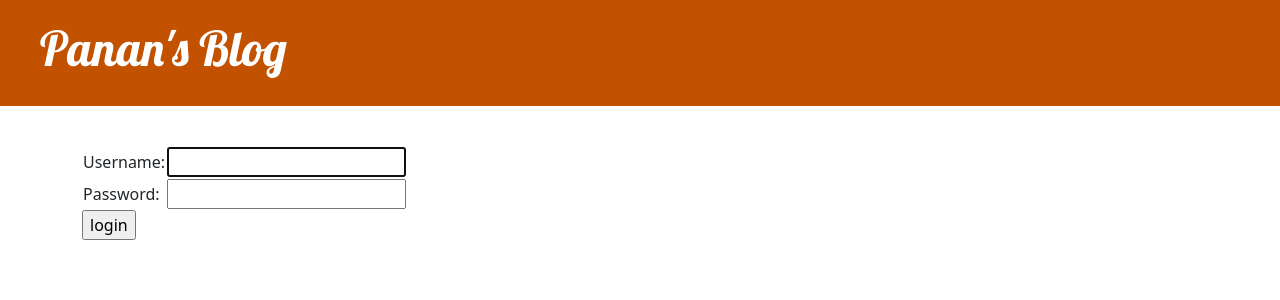
After one commit to panan2012/first_Djangosite, a Django app: page /accounts/login/ in a window 1280 px wide. The commit adds this page. Shown: the top 300 px of the page. Run offline with Django 3.2, Linux system fonts and the light colour scheme.

```diff
--- a/blog/templates/blog/base.html
+++ b/blog/templates/blog/base.html
@@ -9,22 +9,24 @@
     </head>
     <body>
         <body>
-            <header class="page-header">
-              <div class="container">
-                <a href="{% url 'post_new' %}" class="top-menu">
-                    {% include './icons/pencil-fill.svg' %}
-                </a>
-                  <h1><a href="/">Panan's Blog</a></h1>
-              </div>
-            </header>
-            <main class="container">
+            <div class="page-header">
+                {% if user.is_authenticated %}
+                    <a href="{% url 'post_new' %}" class="top-menu"><span class="glyphicon glyphicon-plus"></span></a>
+                    <a href="{% url 'post_draft_list' %}" class="top-menu"><span class="glyphicon glyphicon-edit"></span></a>
+                    <p class="top-menu">Hello {{ user.username }} <small>(<a href="{% url 'logout' %}">Log out</a>)</small></p>
+                {% else %}
+                    <a href="{% url 'login' %}" class="top-menu"><span class="glyphicon glyphicon-lock"></span></a>
+                {% endif %}
+                <h1><a href="/">Panan's Blog</a></h1>
+            </div>
+            <div class="content container">
                 <div class="row">
-                    <div class="col">
+                    <div class="col-md-8">
                     {% block content %}
                     {% endblock %}
                     </div>
                 </div>
-            </main>
+            </div>
         </body>
     </body>
 </html>
--- /dev/null
+++ b/blog/templates/registration/login.html
@@ -0,0 +1,24 @@
+{% extends "blog/base.html" %}
+
+{% block content %}
+    {% if form.errors %}
+        <p>Your username and password didn't match. Please try again.</p>
+    {% endif %}
+
+    <form method="post" action="{% url 'login' %}">
+    {% csrf_token %}
+        <table>
+        <tr>
+            <td>{{ form.username.label_tag }}</td>
+            <td>{{ form.username }}</td>
+        </tr>
+        <tr>
+            <td>{{ form.password.label_tag }}</td>
+            <td>{{ form.password }}</td>
+        </tr>
+        </table>
+
+        <input type="submit" value="login" />
+        <input type="hidden" name="next" value="{{ next }}" />
+    </form>
+{% endblock %}
--- a/blog/urls.py
+++ b/blog/urls.py
@@ -7,5 +7,6 @@ urlpatterns = [
     path('post/<int:pk>/', views.post_detail, name='post_detail'),
     path('post/new/', views.post_new, name='post_new'),
     path('post/<int:pk>/edit/', views.post_edit, name='post_edit'),
+    path('drafts/', views.post_draft_list, name='post_draft_list'),
 
 ]
--- a/mysite/settings.py
+++ b/mysite/settings.py
@@ -125,3 +125,5 @@ STATIC_ROOT = BASE_DIR / 'static'
 # https://docs.djangoproject.com/en/3.2/ref/settings/#default-auto-field
 
 DEFAULT_AUTO_FIELD = 'django.db.models.BigAutoField'
+
+LOGIN_REDIRECT_URL = '/'
--- a/mysite/urls.py
+++ b/mysite/urls.py
@@ -16,7 +16,12 @@ Including another URLconf
 from django.contrib import admin
 from django.urls import path, include
 
+from django.contrib.auth import views
+
 urlpatterns = [
     path('admin/', admin.site.urls),
+    path('accounts/login/', views.LoginView.as_view(), name='login'),
+    path('accounts/logout/', views.LogoutView.as_view(next_page='/'), name='logout'),
     path('', include('blog.urls')),
+
 ]
```
Also changed, not shown: blog/templates/blog/post_detail.html (+6 -3 lines), blog/views.py (+9 -3 lines).
